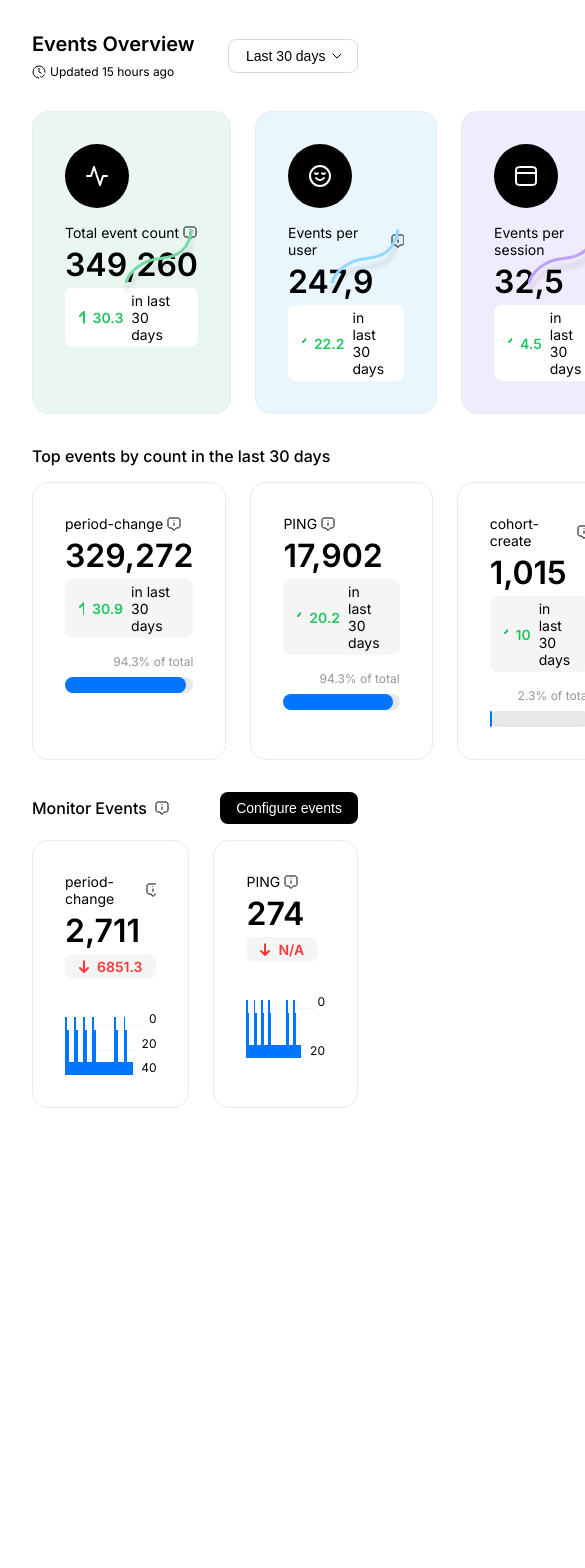
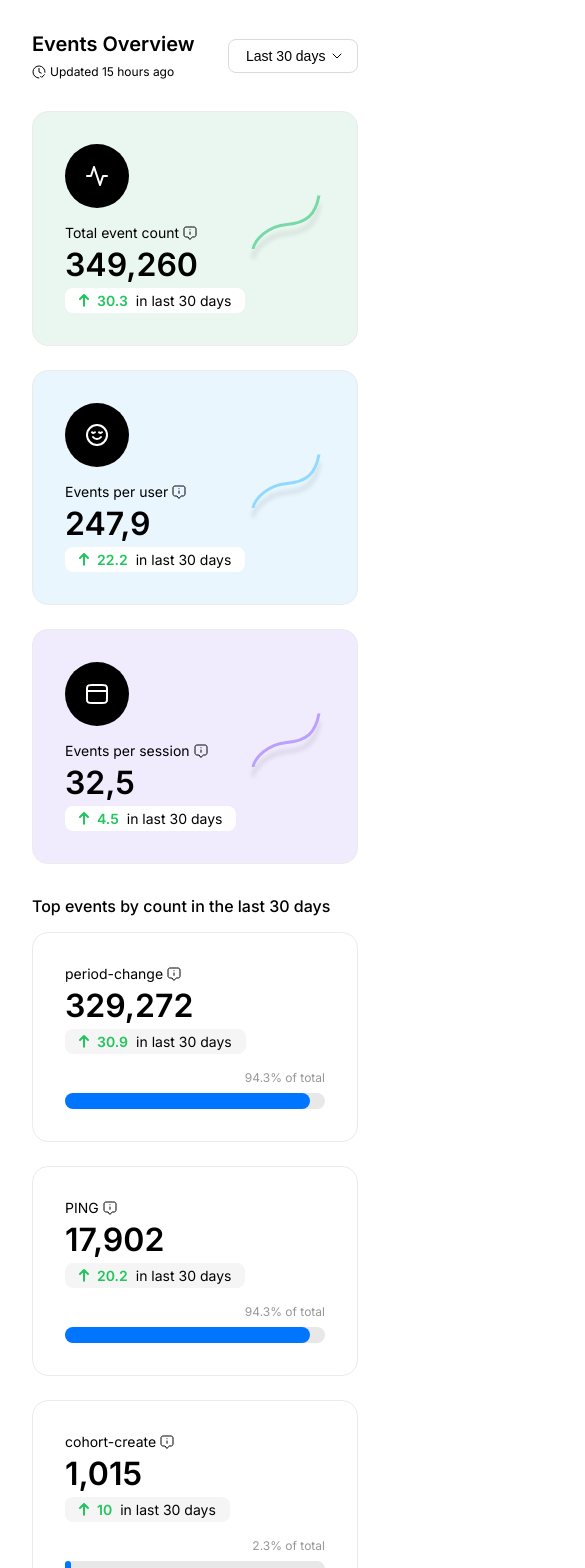
Before and after one commit to erdemuslu/events-overview, a React (Vite) app: page / in a window 390 px wide. Shown: the top 1568 px of the page, 585 px wide, since content can reach past the window. Before the commit the page ends 1172 px from the top, so only its background shows below. Built offline with nearby package versions, Linux system fonts and the light colour scheme.

Commit message:
feat: update responsive style v2

```diff
--- a/src/sections/main-statistics/main-statistics.css
+++ b/src/sections/main-statistics/main-statistics.css
@@ -4,3 +4,9 @@
   grid-gap: 1.5rem;
   margin-block: 2rem;
 }
+
+@media screen and (max-width: 940px) {
+  .main-statitics {
+    grid-template-columns: repeat(1, 1fr);
+  }
+}
--- a/src/sections/monitor-events/monitor-events.css
+++ b/src/sections/monitor-events/monitor-events.css
@@ -25,3 +25,9 @@
   grid-gap: 1.5rem;
   margin-top: 1rem;
 }
+
+@media screen and (max-width: 940px) {
+  .monitor-events-wrapper {
+    grid-template-columns: repeat(1, 1fr);
+  }
+}
--- a/src/sections/top-events/top-events.css
+++ b/src/sections/top-events/top-events.css
@@ -13,3 +13,9 @@
   grid-template-columns: repeat(3, 1fr);
   grid-gap: 1.5rem;
 }
+
+@media screen and (max-width: 940px) {
+  .top-events-wrapper {
+    grid-template-columns: repeat(1, 1fr);
+  }
+}
```
